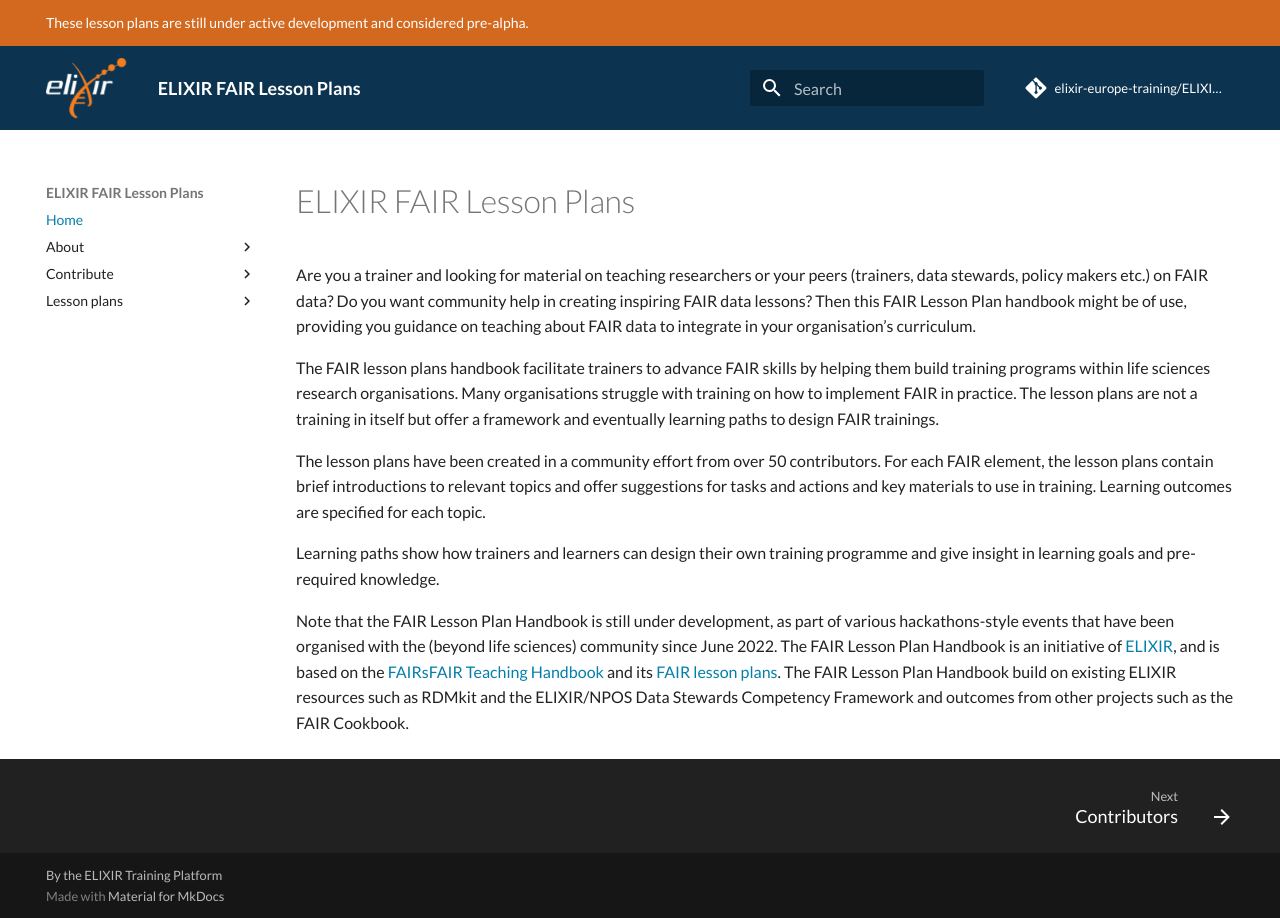
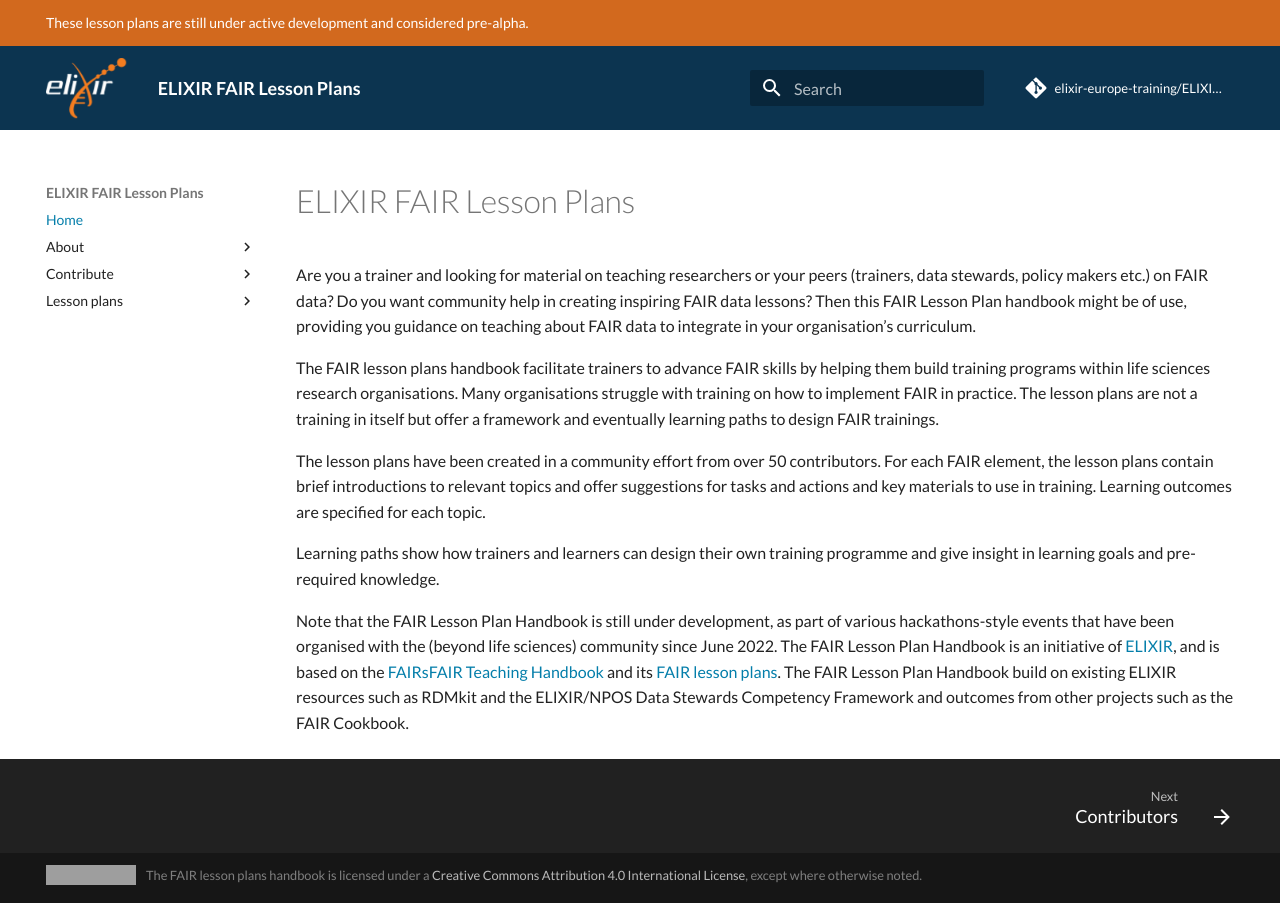
Before and after one commit to elixir-europe-training/ELIXIR-TrP-FAIR-Converge, an MkDocs documentation site: the page built from docs/index.md, in a window 1280 px wide. Built offline with MkDocs 1.6.1 and Material for MkDocs 9.7.7, drawn with Linux system fonts in a browser that asks for light colours; comment, search, counter and statistics services are not loaded; grey boxes are pictures that could not be loaded.

Commit message:
Add license to footer

```diff
--- a/docs/stylesheets/extra.css
+++ b/docs/stylesheets/extra.css
@@ -178,3 +178,12 @@ ul.lesson-plan-tags li.lesson-plan-tag {
   display: inline-block;
   margin-right: 2px;
 }
+
+.cc-license {
+  display: flex;
+}
+
+.cc-license img {
+  height: 20px;
+  margin-right: 10px;
+}
--- /dev/null
+++ b/overrides/partials/copyright.html
@@ -0,0 +1,8 @@
+<div class="md-copyright">
+    <div class="cc-license">
+      <a href="http://creativecommons.org/licenses/by/4.0/"><img src="https://i.creativecommons.org/l/by/4.0/88x31.png" alt="Creative Commons License" /></a>
+      <span>
+        The FAIR lesson plans handbook is licensed under a <a href="http://creativecommons.org/licenses/by/4.0/">Creative Commons Attribution 4.0 International License</a>, except where otherwise noted.
+      </span>
+    </div>
+</div>
--- /dev/null
+++ b/overrides/partials/footer.html
@@ -0,0 +1,75 @@
+<footer class="md-footer">
+
+    <!-- Link to previous and/or next page -->
+    {% if "navigation.footer" in features %}
+      {% if page.previous_page or page.next_page %}
+        {% if page.meta and page.meta.hide %}
+          {% set hidden = "hidden" if "footer" in page.meta.hide %}
+        {% endif %}
+        <nav
+          class="md-footer__inner md-grid"
+          aria-label="{{ lang.t('footer') }}"
+          {{ hidden }}
+        >
+
+          <!-- Link to previous page -->
+          {% if page.previous_page %}
+            {% set direction = lang.t("footer.previous") %}
+            <a
+              href="{{ page.previous_page.url | url }}"
+              class="md-footer__link md-footer__link--prev"
+              aria-label="{{ direction }}: {{ page.previous_page.title | e }}"
+            >
+              <div class="md-footer__button md-icon">
+                {% set icon = config.theme.icon.previous or "material/arrow-left" %}
+                {% include ".icons/" ~ icon ~ ".svg" %}
+              </div>
+              <div class="md-footer__title">
+                <span class="md-footer__direction">
+                  {{ direction }}
+                </span>
+                <div class="md-ellipsis">
+                  {{ page.previous_page.title }}
+                </div>
+              </div>
+            </a>
+          {% endif %}
+
+          <!-- Link to next page -->
+          {% if page.next_page %}
+            {% set direction = lang.t("footer.next") %}
+            <a
+              href="{{ page.next_page.url | url }}"
+              class="md-footer__link md-footer__link--next"
+              aria-label="{{ direction }}: {{ page.next_page.title | e }}"
+            >
+              <div class="md-footer__title">
+                <span class="md-footer__direction">
+                  {{ direction }}
+                </span>
+                <div class="md-ellipsis">
+                  {{ page.next_page.title }}
+                </div>
+              </div>
+              <div class="md-footer__button md-icon">
+                {% set icon = config.theme.icon.next or "material/arrow-right" %}
+                {% include ".icons/" ~ icon ~ ".svg" %}
+              </div>
+            </a>
+          {% endif %}
+        </nav>
+      {% endif %}
+    {% endif %}
+
+    <!-- Further information -->
+    <div class="md-footer-meta md-typeset">
+      <div class="md-footer-meta__inner md-grid">
+        {% include "partials/copyright.html" %}
+
+        <!-- Social links -->
+        {% if config.extra.social %}
+          {% include "partials/social.html" %}
+        {% endif %}
+      </div>
+    </div>
+  </footer>
```
